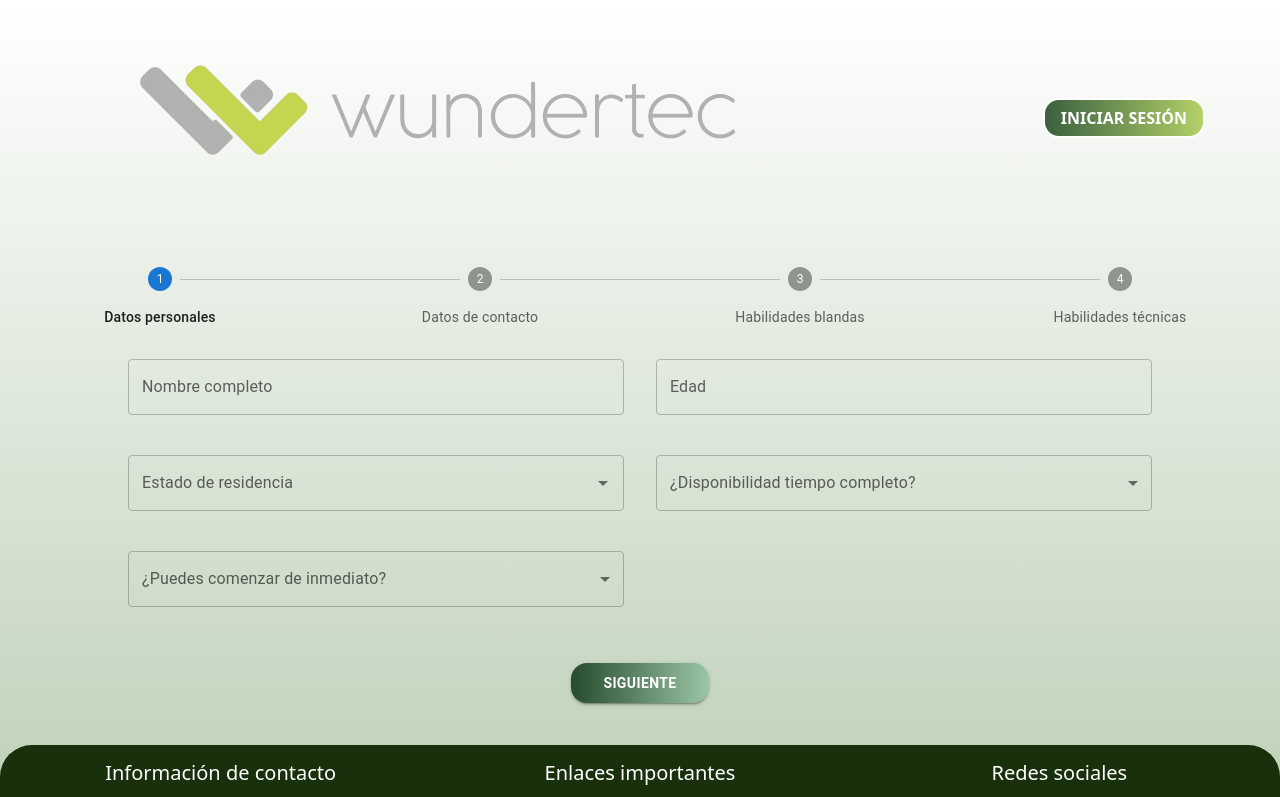
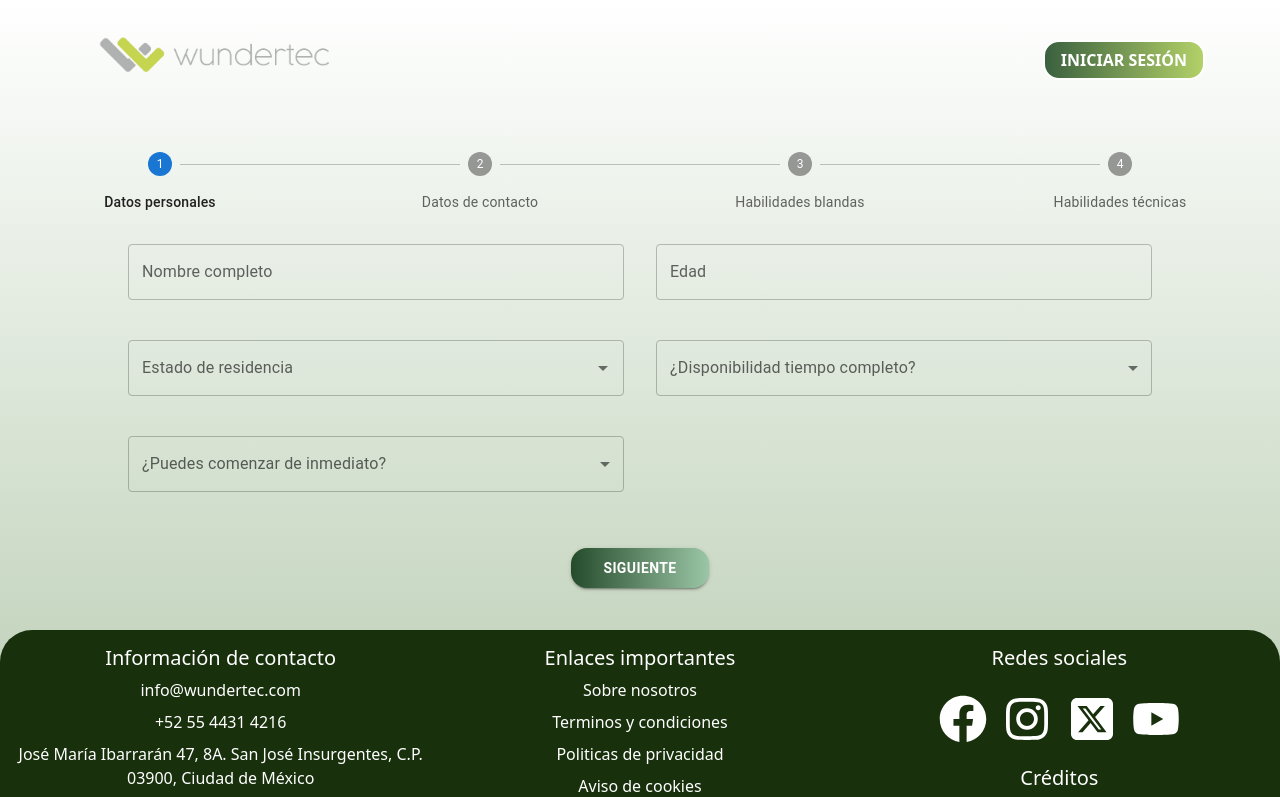
Before and after one commit to ZaidHernandezDev/PT-smart-hiring-platform, a React (Vite) app in the folder front-end/: page /front-end in a window 1280 px wide. Shown: the top 797 px of the page. Built offline with nearby package versions, Linux system fonts and the light colour scheme.

Commit message:
Eliminar carpetas y agregar animaciones

```diff
--- a/front-end/src/TemplateAppComponents/Header.jsx
+++ b/front-end/src/TemplateAppComponents/Header.jsx
@@ -5,12 +5,25 @@ import { IoLogOutOutline } from 'react-icons/io5';
 import { Link } from 'react-router-dom';
 import { useContext } from 'react';
 import { motion } from 'framer-motion';
+import brandImage from '../../public/img/logo.png';
 
 const HeaderWrapper = styled(motion.header)`
   display: flex;
   justify-content: space-between;
   align-items: center;
   padding: 20px 75px;
+`;
+
+const Brand = styled(motion.h1)`
+  height: 4.5rem;
+`;
+
+const ImageContainer = styled(Link)``;
+
+const BrandImage = styled.img`
+  object-fit: contain;
+  width: 100%;
+  height: 100%;
 `;
 
 const LogInButton = styled(motion.create(Link))`
@@ -78,17 +91,16 @@ const Logo = styled.img`
   width: auto;
 `;
 
-
 export default function Header({ button }) {
   const { logout, user } = useContext(AuthContext);
 
   return (
     <HeaderWrapper initial={{ y: -100, opacity: 0 }} animate={{ y: 0, opacity: 1 }} transition={{ type: 'spring', stiffness: 75 }}>
-      <motion.h1 className="fs-4" whileTap={{ scale: 0.95 }} whileHover={{ scale: 1.1 }}>
-        <Link to="/">
-          <img src="/img/logo.png" alt="Wudertec logo" />
-        </Link>
-      </motion.h1>
+      <Brand className="fs-4" whileTap={{ scale: 0.95 }} whileHover={{ scale: 1.1 }}>
+        <ImageContainer to="/">
+          <BrandImage src={brandImage} alt="Wudertec logo" />
+        </ImageContainer>
+      </Brand>
       {button === 'login' && (
         <LogInButton to="/login" whileTap={{ scale: 0.95 }} whileHover={{ scale: 1.1 }}>
           Iniciar sesión
@@ -98,7 +110,7 @@ export default function Header({ button }) {
       {button === 'username' && (
         <UserWrapper>
           <Userlabel whileTap={{ scale: 0.95 }} whileHover={{ scale: 1.1 }}>
-            <UserName whileHover={{cursor: 'default'}}>{user}</UserName>
+            <UserName whileHover={{ cursor: 'default' }}>{user}</UserName>
             <UserIcon>
               <FaUser />
             </UserIcon>
--- a/front-end/src/pages/FormSteps/ContactData.jsx
+++ b/front-end/src/pages/FormSteps/ContactData.jsx
@@ -1,6 +1,31 @@
+import styled from 'styled-components';
+import { motion } from 'framer-motion';
 import { Controller, useFormContext } from 'react-hook-form';
-import { TextField, MenuItem, Grid } from '@mui/material';
+import { MenuItem } from '@mui/material';
 import InputAdornment from '@mui/material/InputAdornment';
+import StyledField from '../../styledElements/StyledField';
+
+const FormWrapper = styled(motion.div)`
+  width: 80%;
+  margin: 2rem auto;
+  display: grid;
+  grid-template-columns: repeat(2, 1fr);
+  grid-auto-rows: 5rem;
+  gap: 1rem 2rem;
+`;
+
+const containerVariants = {
+  animate: {
+    transition: {
+      staggerChildren: 0.05,
+    },
+  },
+};
+
+const itemVariants = {
+  initial: { opacity: 0, y: 20 },
+  animate: { opacity: 1, y: 0 },
+};
 
 const opcionesSiNo = ['Sí', 'No'];
 
@@ -8,34 +33,31 @@ export default function ContactData() {
   const { control } = useFormContext();
 
   return (
-    <>
-      <Grid item xs={12} sm={6}>
+    <FormWrapper variants={containerVariants} initial="initial" animate="animate">
+      <motion.div variants={itemVariants}>
         <Controller
           name="mail"
           control={control}
-          render={({ field, fieldState }) => (
-            <TextField fullWidth label="Correo electrónico" {...field} error={!!fieldState.error} helperText={fieldState.error?.message} />
-          )}
+          render={({ field, fieldState }) => <StyledField field={field} fieldState={fieldState} label="Correo electrónico" name="mail" />}
         />
-      </Grid>
+      </motion.div>
 
-      <Grid item xs={12} sm={6}>
+      <motion.div variants={itemVariants}>
         <Controller
           name="phoneNumber"
           control={control}
           render={({ field, fieldState }) => (
-            <TextField
-              fullWidth
+            <StyledField
+              type="number"
+              field={field}
+              fieldState={fieldState}
               label="Número telefónico"
-              {...field}
-              error={!!fieldState.error}
-              helperText={fieldState.error?.message}
+              name="phoneNumber"
               slotProps={{
                 input: {
                   startAdornment: <InputAdornment position="start">+52</InputAdornment>,
                 },
               }}
-              type="number"
               onKeyDown={(e) => {
                 if (!/[0-9]/.test(e.key) && e.key !== 'Backspace' && e.key !== 'Tab') {
                   e.preventDefault();
@@ -44,53 +66,45 @@ export default function ContactData() {
             />
           )}
         />
-      </Grid>
+      </motion.div>
 
-      <Grid item xs={12} sm={6}>
+      <motion.div variants={itemVariants}>
         <Controller
           name="remoteExperience"
           control={control}
           render={({ field, fieldState }) => (
-            <TextField
-              fullWidth
-              select
-              label="¿Tienes experiencia en remoto?"
-              {...field}
-              error={!!fieldState.error}
-              helperText={fieldState.error?.message}
-            >
+            <StyledField select field={field} fieldState={fieldState} label="¿Tienes experiencia en remoto?" name="remoteExperience">
               {opcionesSiNo.map((opcion) => (
                 <MenuItem key={opcion} value={opcion}>
                   {opcion}
                 </MenuItem>
               ))}
-            </TextField>
+            </StyledField>
           )}
         />
-      </Grid>
+      </motion.div>
 
-      <Grid item xs={12} sm={6}>
+      <motion.div variants={itemVariants}>
         <Controller
           name="portFolioLink"
           control={control}
           render={({ field, fieldState }) => (
-            <TextField fullWidth label="Link a portafolio (Opcional)" {...field} error={!!fieldState.error} helperText={fieldState.error?.message} />
+            <StyledField field={field} fieldState={fieldState} label="Link a portafolio (Opcional)" name="portFolioLink" />
           )}
         />
-      </Grid>
+      </motion.div>
 
-      <Grid item xs={12} sm={6}>
+      <motion.div variants={itemVariants}>
         <Controller
           name="salario"
           control={control}
           render={({ field, fieldState }) => (
-            <TextField
-              fullWidth
+            <StyledField
               type="number"
+              field={field}
+              fieldState={fieldState}
               label="Salario mensual deseado ($ MXN)"
-              {...field}
-              error={!!fieldState.error}
-              helperText={fieldState.error?.message}
+              name="salario"
               slotProps={{
                 input: {
                   startAdornment: <InputAdornment position="start">$</InputAdornment>,
@@ -104,7 +118,7 @@ export default function ContactData() {
             />
           )}
         />
-      </Grid>
-    </>
+      </motion.div>
+    </FormWrapper>
   );
 }
--- a/front-end/src/pages/FormSteps/HardSkills.jsx
+++ b/front-end/src/pages/FormSteps/HardSkills.jsx
@@ -1,28 +1,50 @@
+import styled from 'styled-components';
+import { motion } from 'framer-motion';
 import { Controller, useFormContext } from 'react-hook-form';
-import { Grid, Typography, Slider } from '@mui/material';
+import { Typography, Slider } from '@mui/material';
+
+const FormWrapper = styled(motion.div)`
+  width: 80%;
+  margin: 2rem auto;
+  display: grid;
+  grid-template-columns: repeat(2, 1fr);
+  grid-auto-rows: 5rem;
+  gap: 1rem 2rem;
+`;
 
 const hardSkills = [
-  { name: 'HTML', label: 'HTML' },
-  { name: 'javaScript', label: 'javaScript' },
-  { name: 'Frameworks', label: 'Frameworks' },
-  { name: 'responsive', label: 'responsive' },
-  { name: 'git', label: 'git' },
-  { name: 'rendimientoFront', label: 'rendimientoFront' },
-  { name: 'uxui', label: 'uxui' },
-  { name: 'APIREST', label: 'APIREST' },
-  { name: 'depurar', label: 'depurar' },
-  { name: 'testing', label: 'testing' },
+  { name: 'HTML', label: 'Conocimiento en HTML y CSS' },
+  { name: 'javaScript', label: 'Uso de javascript en el front end' },
+  { name: 'Frameworks', label: 'Nivel de React, Layouting o Vue.js' },
+  { name: 'responsive', label: 'Desarrollo responsive.' },
+  { name: 'git', label: 'Git y sistema de control de versiones.' },
+  { name: 'rendimientoFront', label: 'Optimización de rendimiento en front end.' },
+  { name: 'uxui', label: 'Interfaces en (UI) y experiencia en (UX)' },
+  { name: 'APIREST', label: 'Experiencia integrando APIs RESTful' },
+  { name: 'depurar', label: '¿Hábil depurando y resolviendo problemas?' },
+  { name: 'testing', label: 'Testing front-end (unitario, integración, end to end )' },
 ];
 
-const marks = [1, 2, , 3, 4, 5, 6, 7, 8, 9, 10];
+const containerVariants = {
+  animate: {
+    transition: {
+      staggerChildren: 0.05,
+    },
+  },
+};
+
+const itemVariants = {
+  initial: { opacity: 0, y: 20 },
+  animate: { opacity: 1, y: 0 },
+};
 
 export default function HardSkills() {
   const { control } = useFormContext();
 
   return (
-    <>
+    <FormWrapper variants={containerVariants} initial="initial" animate="animate">
       {hardSkills.map(({ name, label }) => (
-        <Grid item xs={12} key={name}>
+        <motion.div variants={itemVariants} key={name}>
           <Controller
             name={name}
             control={control}
@@ -44,8 +66,8 @@ export default function HardSkills() {
               </>
             )}
           />
-        </Grid>
+        </motion.div>
       ))}
-    </>
+    </FormWrapper>
   );
 }
--- a/front-end/src/pages/FormSteps/PersonalData.jsx
+++ b/front-end/src/pages/FormSteps/PersonalData.jsx
@@ -1,5 +1,17 @@
+import styled from 'styled-components';
+import { motion } from 'framer-motion';
 import { Controller, useFormContext } from 'react-hook-form';
-import { TextField, MenuItem, Grid, Autocomplete } from '@mui/material';
+import { TextField, MenuItem, Autocomplete } from '@mui/material';
+import StyledField from '../../styledElements/StyledField';
+
+const FormWrapper = styled(motion.div)`
+  width: 80%;
+  margin: 2rem auto;
+  display: grid;
+  grid-template-columns: repeat(2, 1fr);
+  grid-auto-rows: 5rem;
+  gap: 1rem 2rem;
+`;
 
 const estadosMexico = [
   'Aguascalientes',
@@ -36,35 +48,44 @@ const estadosMexico = [
   'Zacatecas',
 ];
 
+const containerVariants = {
+  animate: {
+    transition: {
+      staggerChildren: 0.05,
+    },
+  },
+};
+
+const itemVariants = {
+  initial: { opacity: 0, y: 20 },
+  animate: { opacity: 1, y: 0 },
+};
+
 const opcionesSiNo = ['Sí', 'No'];
 
 export default function PersonalData() {
   const { control } = useFormContext();
 
   return (
-    <>
-      <Grid item xs={12} sm={6}>
+    <FormWrapper variants={containerVariants} initial="initial" animate="animate">
+      <motion.div variants={itemVariants}>
         <Controller
           name="name"
           control={control}
-          render={({ field, fieldState }) => (
-            <TextField fullWidth label="Nombre completo" {...field} error={!!fieldState.error} helperText={fieldState.error?.message} />
-          )}
+          render={({ field, fieldState }) => <StyledField field={field} fieldState={fieldState} label="Nombre completo" name="name" />}
         />
-      </Grid>
+      </motion.div>
 
-      <Grid item xs={12} sm={6}>
+      <motion.div variants={itemVariants}>
         <Controller
           name="age"
           control={control}
           render={({ field, fieldState }) => (
-            <TextField
-              fullWidth
-              type="number"
+            <StyledField
+              field={field}
+              fieldState={fieldState}
               label="Edad"
-              {...field}
-              error={!!fieldState.error}
-              helperText={fieldState.error?.message}
+              name="age"
               onKeyDown={(e) => {
                 if (!/[0-9]/.test(e.key) && e.key !== 'Backspace' && e.key !== 'Tab') {
                   e.preventDefault();
@@ -73,9 +94,9 @@ export default function PersonalData() {
             />
           )}
         />
-      </Grid>
+      </motion.div>
 
-      <Grid item xs={12} sm={6}>
+      <motion.div variants={itemVariants}>
         <Controller
           name="state"
           control={control}
@@ -91,53 +112,39 @@ export default function PersonalData() {
             />
           )}
         />
-      </Grid>
+      </motion.div>
 
-      <Grid item xs={12} sm={3}>
+      <motion.div variants={itemVariants}>
         <Controller
           name="fullTime"
           control={control}
           render={({ field, fieldState }) => (
-            <TextField
-              fullWidth
-              select
-              label="¿Disponibilidad tiempo completo?"
-              {...field}
-              error={!!fieldState.error}
-              helperText={fieldState.error?.message}
-            >
+            <StyledField select field={field} fieldState={fieldState} label="¿Disponibilidad tiempo completo?" name="fullTime">
               {opcionesSiNo.map((opcion) => (
                 <MenuItem key={opcion} value={opcion}>
                   {opcion}
                 </MenuItem>
               ))}
-            </TextField>
+            </StyledField>
           )}
         />
-      </Grid>
+      </motion.div>
 
-      <Grid item xs={12} sm={3}>
+      <motion.div variants={itemVariants}>
         <Controller
           name="startNow"
           control={control}
           render={({ field, fieldState }) => (
-            <TextField
-              fullWidth
-              select
-              label="¿Puedes comenzar de inmediato?"
-              {...field}
-              error={!!fieldState.error}
-              helperText={fieldState.error?.message}
-            >
+            <StyledField select field={field} fieldState={fieldState} label="¿Puedes comenzar de inmediato?" name="startNow">
               {opcionesSiNo.map((opcion) => (
                 <MenuItem key={opcion} value={opcion}>
                   {opcion}
                 </MenuItem>
               ))}
-            </TextField>
+            </StyledField>
           )}
         />
-      </Grid>
-    </>
+      </motion.div>
+    </FormWrapper>
   );
 }
--- a/front-end/src/pages/FormSteps/SoftSkills.jsx
+++ b/front-end/src/pages/FormSteps/SoftSkills.jsx
@@ -1,22 +1,46 @@
+import styled from 'styled-components';
+import { motion } from 'framer-motion';
 import { Controller, useFormContext } from 'react-hook-form';
-import { Grid, Typography, Slider } from '@mui/material';
+import { Typography, Slider } from '@mui/material';
+
+const FormWrapper = styled(motion.div)`
+  width: 80%;
+  margin: 2rem auto;
+  display: grid;
+  grid-template-columns: repeat(2, 1fr);
+  grid-auto-rows: 5rem;
+  gap: 1rem 2rem;
+`;
 
 const softSkills = [
-  { name: 'trabajoRemoto', label: 'Trabajo remoto' },
-  { name: 'gestionTiempo', label: 'Gestion de tiempo' },
-  { name: 'resolverProblemas', label: 'Resolver problemas' },
-  { name: 'usoHerramientas', label: 'usoHerramientas' },
-  { name: 'comunicacion', label: 'comunicacion' },
-  { name: 'autonomia', label: 'autonomia' },
+  { name: 'trabajoRemoto', label: 'Capacidad de trabajar en equipo remotamente.' },
+  { name: 'gestionTiempo', label: 'Gestionar tiempos y cumplir plazos.' },
+  { name: 'resolverProblemas', label: 'Capacidad para resolver problemas.' },
+  { name: 'usoHerramientas', label: 'Adaptabilidad de uso de herramientas.' },
+  { name: 'comunicacion', label: 'Nivel de comunicación con el equipo.' },
+  { name: 'autonomia', label: 'Grado de autonomía.' },
 ];
+
+const containerVariants = {
+  animate: {
+    transition: {
+      staggerChildren: 0.05,
+    },
+  },
+};
+
+const itemVariants = {
+  initial: { opacity: 0, y: 20 },
+  animate: { opacity: 1, y: 0 },
+};
 
 export default function SoftSkills() {
   const { control } = useFormContext();
 
   return (
-    <>
+    <FormWrapper variants={containerVariants} initial="initial" animate="animate">
       {softSkills.map(({ name, label }) => (
-        <Grid item xs={12} key={name}>
+        <motion.div variants={itemVariants} key={name}>
           <Controller
             name={name}
             control={control}
@@ -38,8 +62,8 @@ export default function SoftSkills() {
               </>
             )}
           />
-        </Grid>
+        </motion.div>
       ))}
-    </>
+    </FormWrapper>
   );
 }
--- a/front-end/src/pages/FormSteps/schemas.jsx
+++ b/front-end/src/pages/FormSteps/schemas.jsx
@@ -21,8 +21,8 @@ const schemas = {
   schemaContactData: yup.object({
     mail: yup
       .string()
-      .matches(/^[a-zA-Z0-9._%+-áéíóúüñÑ]+@[a-zA-Z0-9.-]+\.[a-zA-Z]{2,}$/, 'Correo inválido')
-      .required('Correo es obligatorio'),
+      .required('Correo es obligatorio')
+      .matches(/^[a-zA-Z0-9._%+-áéíóúüñÑ]+@[a-zA-Z0-9.-]+\.[a-zA-Z]{2,}$/, 'Correo inválido'),
     phoneNumber: yup
       .string()
       .matches(/^[0-9]{10}$/, 'Debe tener 10 dígitos')
--- a/front-end/src/pages/FrontEnd.jsx
+++ b/front-end/src/pages/FrontEnd.jsx
@@ -15,8 +15,8 @@ import PersonalData from './FormSteps/PersonalData';
 import ContactData from './FormSteps/ContactData';
 import SoftSkills from './FormSteps/SoftSkills';
 import HardSkills from './FormSteps/HardSkills';
-import FormWrapper from '../styledElements/FormWrapper';
 import Swal from 'sweetalert2';
+import { motion } from 'motion/react';
 
 const StyledForm = styled.form`
   width: 100%;
@@ -59,6 +59,7 @@ export default function FrontEnd() {
         text: 'Tu solicitud ha sido guardada y será revisada por nuestro equipo de recursos humanos',
         icon: 'success',
         confirmButtonText: 'Ir a inicio',
+        confirmButtonColor: '#18300c',
         allowOutsideClick: false,
         allowEscapeKey: false,
       }).then(() => {
@@ -81,14 +82,12 @@ export default function FrontEnd() {
           ))}
         </Stepper>
 
-        <FormWrapper>
-          {activeStep === 0 && <PersonalData />}
-          {activeStep === 1 && <ContactData />}
-          {activeStep === 2 && <SoftSkills />}
-          {activeStep === 3 && <HardSkills />}
-        </FormWrapper>
+        {activeStep === 0 && <PersonalData />}
+        {activeStep === 1 && <ContactData />}
+        {activeStep === 2 && <SoftSkills />}
+        {activeStep === 3 && <HardSkills />}
 
-        <ButtonWrapper sx={{ display: 'flex', justifyContent: 'space-between' }}>
+        <ButtonWrapper>
           {activeStep > 0 && (
             <NavButton variant="contained" onClick={handleBack}>
               Atrás
--- a/front-end/src/styledElements/BreadCrumb.jsx
+++ b/front-end/src/styledElements/BreadCrumb.jsx
@@ -9,7 +9,7 @@ const Wrapper = styled.div`
   padding: 0.5rem 2rem;
 `;
 
-const BreadCrumbItem = styled(motion(Link))`
+const BreadCrumbItem = styled(motion.create(Link))`
   display: flex;
   align-items: flex-end;
   color: #294919;
--- a/front-end/src/styledElements/FormWrapper.jsx
+++ /dev/null
@@ -1,16 +0,0 @@
-import styled from 'styled-components';
-
-const Wrapper = styled.div`
-  width: 80%;
-  margin: 2rem auto;
-  display: grid;
-  grid-template-columns: repeat(2, 1fr);
-  grid-auto-rows: 5rem;
-  gap: 1rem 2rem;
-`;
-
-export default function FormWrapper({ children }) {
-  return <Wrapper>
-    {children}
-  </Wrapper>;
-}
--- a/front-end/src/styledElements/JobCard.jsx
+++ b/front-end/src/styledElements/JobCard.jsx
@@ -35,7 +35,7 @@ const JobName = styled.h4`
   text-transform: uppercase;
 `;
 
-const BtnApply = styled(motion(Link))`
+const BtnApply = styled(motion.create(Link))`
   background-image: linear-gradient(90deg, white, white);
   width: fit-content;
   margin: auto;
```
Also changed, not shown: 2 other files (tests, documents, lock files or other folders).
